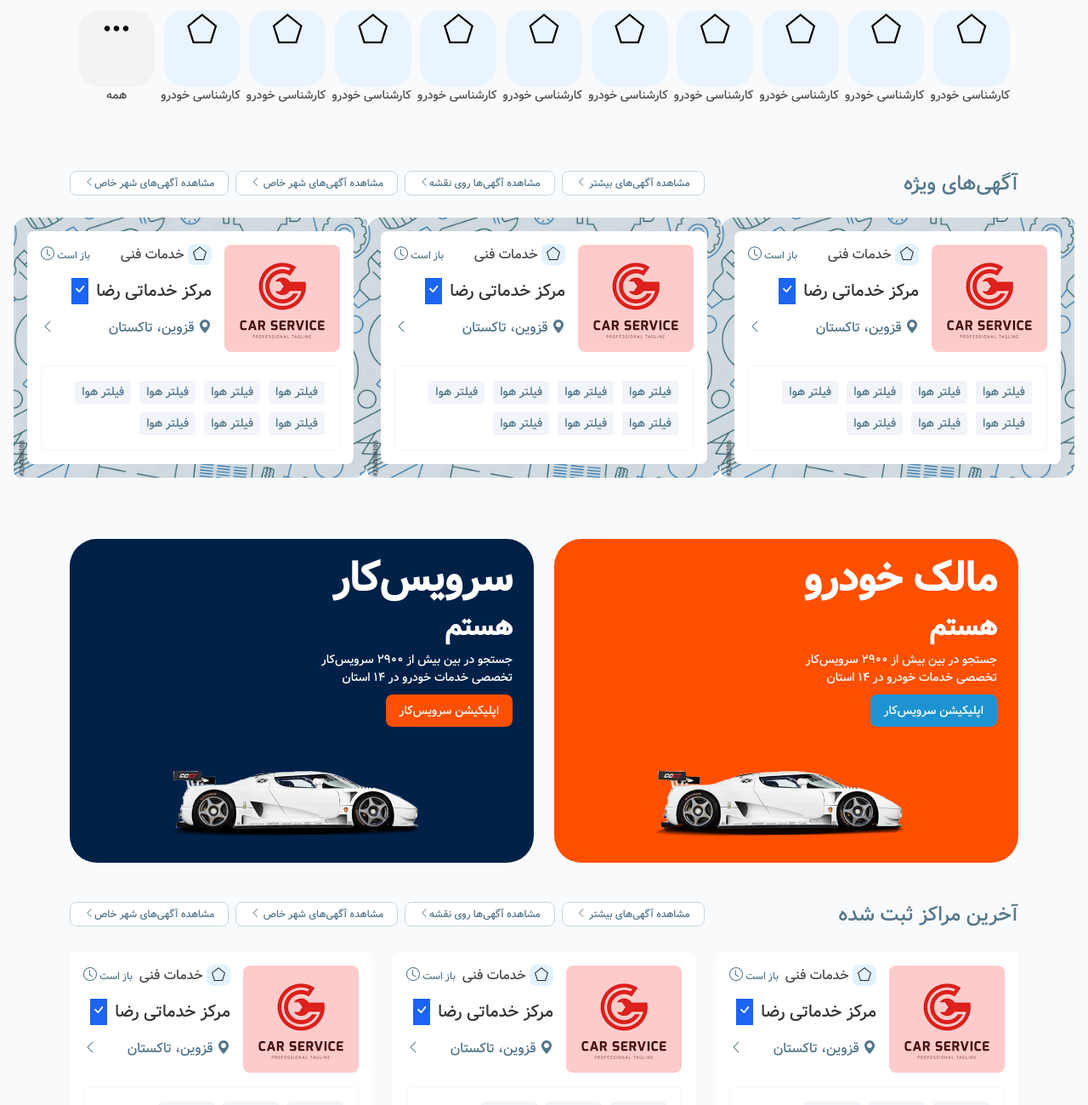
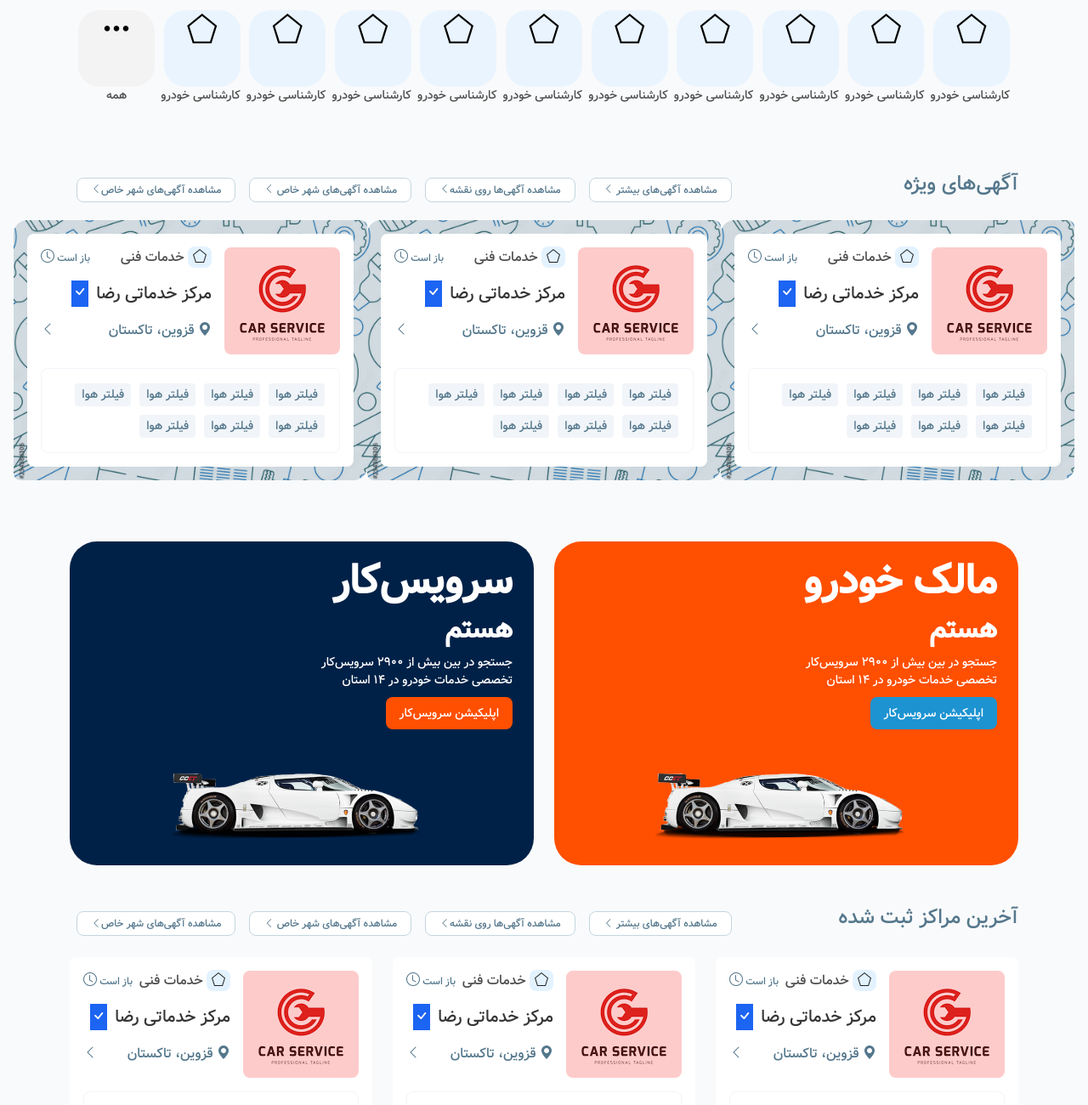
Before and after one commit to Kereshmeh2000/secar, a plain HTML site: page main/index.html in a window 1280 px wide. Shown: the part 1478-2778 px from the top of the page at 85% size. Drawn offline with nearby package versions, Linux system fonts and the light colour scheme; files whose address does not match are found by name.

Commit message:
responsive main page

```diff
--- a/main/index.html
+++ b/main/index.html
@@ -330,27 +330,27 @@
               <h2 class="ml-auto ads-title light-blue">آگهی‌های ویژه</h2>
             </div>
             <div class="d-flex flex-wrap">
-              <div>
-                <a href="#" class="ads-btn light-blue mx-2">
+              <div class="m-2">
+                <a href="#" class="ads-btn light-blue">
                   مشاهده آگهی‌های بیشتر
                   <span><i class="bi bi-chevron-left mb-5"></i></span>
                 </a>
               </div>
-              <div>
+              <div class="m-2">
                 <a href="#" class="ads-btn light-blue">
                   مشاهده آگهی‌ها روی نقشه<span
                     ><i class="bi bi-chevron-left"></i
                   ></span>
                 </a>
               </div>
-              <div>
-                <a href="#" class="ads-btn light-blue mx-2">
+              <div class="m-2">
+                <a href="#" class="ads-btn light-blue">
                   مشاهده آگهی‌های شهر خاص<span>
                     <i class="bi bi-chevron-left"></i>
                   </span>
                 </a>
               </div>
-              <div>
+              <div class="m-2">
                 <a href="#" class="ads-btn light-blue">
                   مشاهده آگهی‌های شهر خاص<span
                     ><i class="bi bi-chevron-left"></i
@@ -545,27 +545,27 @@
             <h2 class="ml-auto ads-title light-blue">آخرین مراکز ثبت شده </h2>
           </div>
           <div class="d-flex flex-wrap">
-            <div>
-              <a href="#" class="ads-btn light-blue mx-2">
+            <div class="m-2">
+              <a href="#" class="ads-btn light-blue">
                 مشاهده آگهی‌های بیشتر
                 <span><i class="bi bi-chevron-left mb-5"></i></span>
               </a>
             </div>
-            <div>
+            <div class="m-2">
               <a href="#" class="ads-btn light-blue">
                 مشاهده آگهی‌ها روی نقشه<span
                   ><i class="bi bi-chevron-left"></i
                 ></span>
               </a>
             </div>
-            <div>
-              <a href="#" class="ads-btn light-blue mx-2">
+            <div class="m-2">
+              <a href="#" class="ads-btn light-blue">
                 مشاهده آگهی‌های شهر خاص<span>
                   <i class="bi bi-chevron-left"></i>
                 </span>
               </a>
             </div>
-            <div>
+            <div class="m-2">
               <a href="#" class="ads-btn light-blue">
                 مشاهده آگهی‌های شهر خاص<span
                   ><i class="bi bi-chevron-left"></i
```
